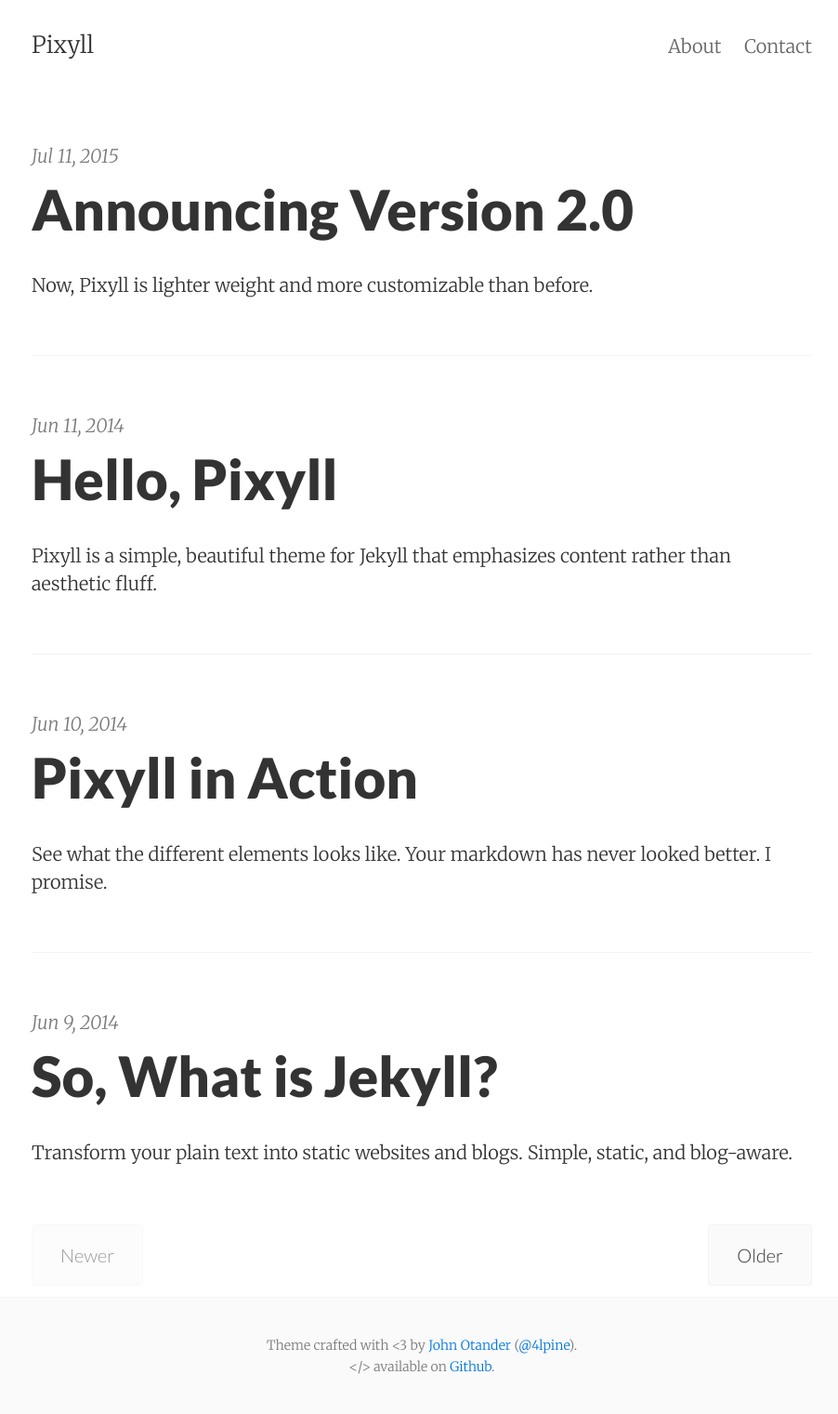
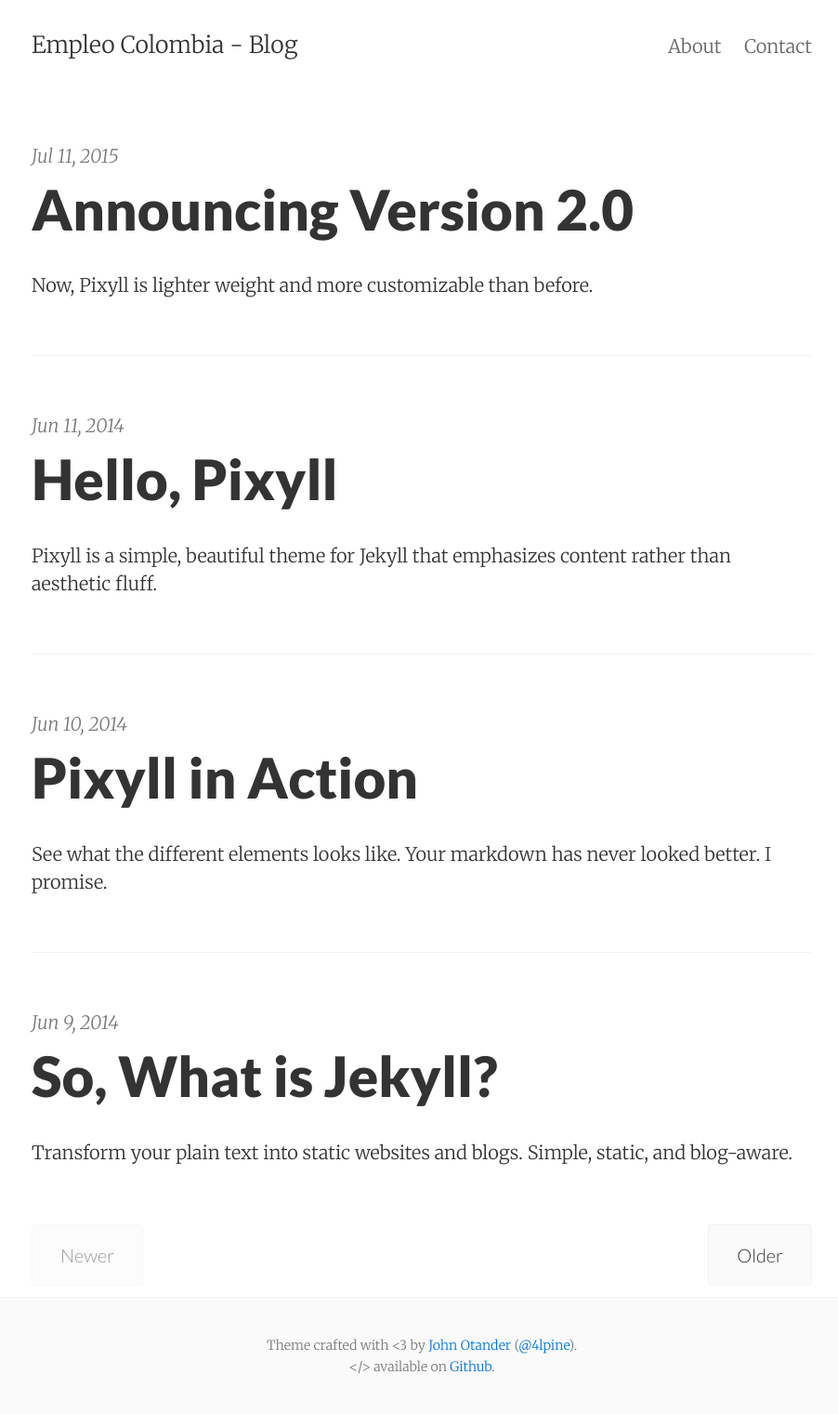
Before and after one commit to SolucionesWebCO/EC-Blog, a Jekyll site: the page built from index.html, in a window 1280 px wide. Shown: the whole page at 93% size, without its empty margins (186-1088 px from the left). Built offline with Jekyll 4.4.1, drawn with Linux system fonts in a browser that asks for light colours; the list of posts is cut into pages by our own code; some of the changed lines change nothing that is shown.

Commit message:
update url

```diff
--- a/_config.yml
+++ b/_config.yml
@@ -1,10 +1,10 @@
 # Site settings
-title:       Pixyll
-email:       your_email@example.com
-author:      John Otander
-description: "A simple, beautiful theme for Jekyll that emphasizes content rather than aesthetic fluff."
+title:       Empleo Colombia - Blog
+email:       info@empleocolombia.ml
+author:      EmpleoColombia
+description: "Ofertas de empleo en Colombia. Página web gratis para su hoja de vida. Reciba las ofertas por email. Publicación gratuita de ofertas. Busqueda de empleos, trabajos, y curriculos."
 baseurl:     ""
-url:         "http://pixyll.com"
+url:         "http://blog.empleocolombia.ml"
 date_format: "%b %-d, %Y"
 
 # Google services
```
